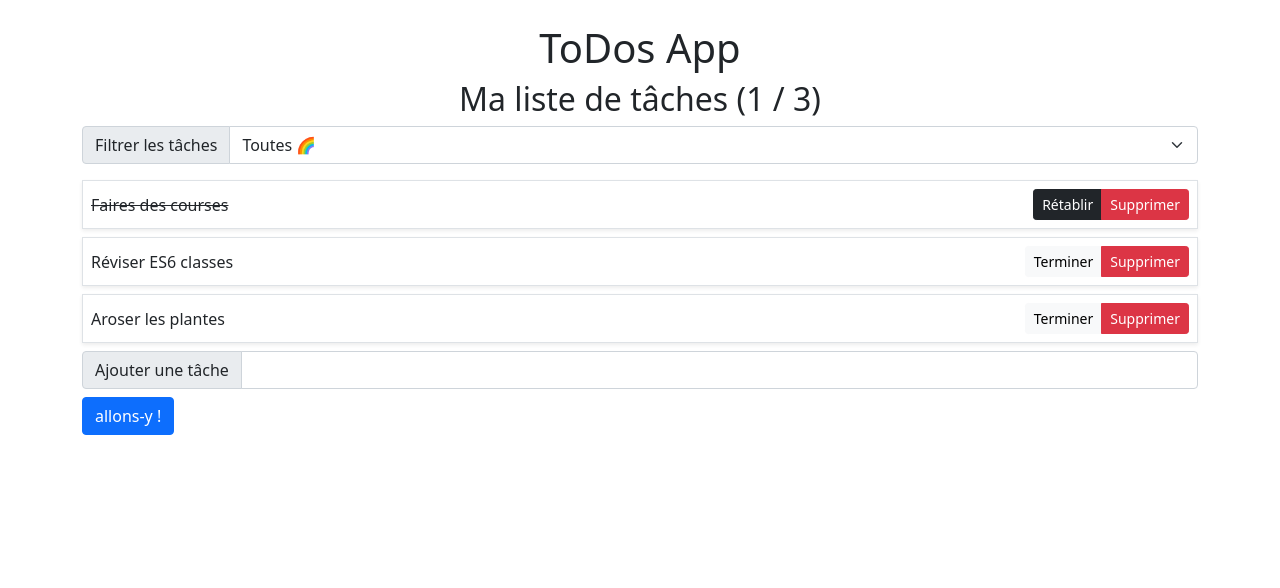
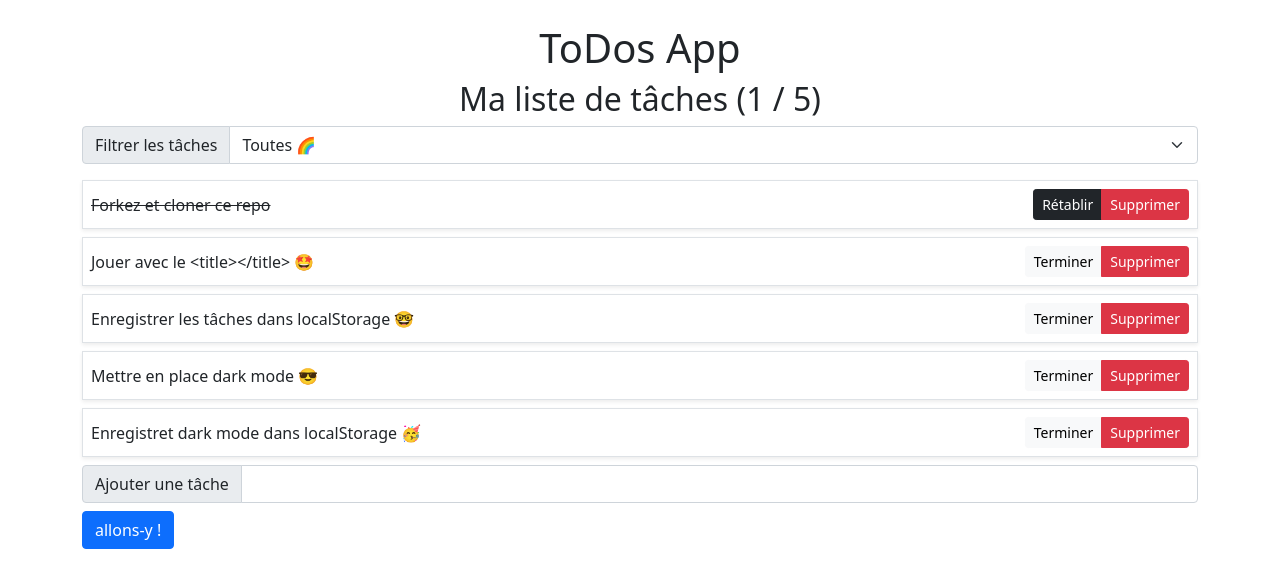
Before and after one commit to tonl-g/alyra-todos-with-api, a React (Create React App) app: page / in a window 1280 px wide. Shown: the top 588 px of the page. Built offline with nearby package versions, Linux system fonts and the light colour scheme.

Commit message:
upate tasks

```diff
--- a/src/components/Todos.js
+++ b/src/components/Todos.js
@@ -6,19 +6,29 @@ import { v4 as uuidv4 } from "uuid"
 
 const initialTodos = [
   {
-    text: "Faires des courses",
+    text: "Forkez et cloner ce repo",
     isCompleted: true,
     id: "1b688c51-e990-4ce3-95a5-9018cf81d23d"
   },
   {
-    text: "Réviser ES6 classes",
+    text: "Jouer avec le <title></title> 🤩",
     isCompleted: false,
     id: "efc6331d-7ca2-49a6-b014-378b8280b33d"
   },
   {
-    text: "Aroser les plantes",
+    text: "Enregistrer les tâches dans localStorage 🤓",
     isCompleted: false,
     id: "9e60d353-cd72-40bb-97e6-5841e51635c0"
+  },
+  {
+    text: "Mettre en place dark mode 😎",
+    isCompleted: false,
+    id: "df0ce18c-b4fa-4651-82c0-72fad6b486e4"
+  },
+  {
+    text: "Enregistret dark mode dans localStorage 🥳",
+    isCompleted: false,
+    id: "206e8742-02b1-4ce9-92d2-d6184588f4c3"
   }
 ]
 
```
